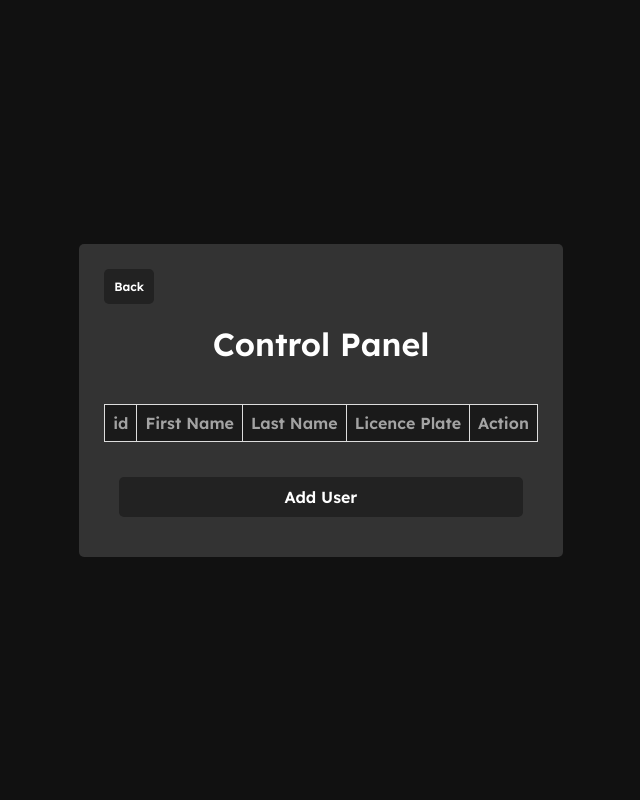
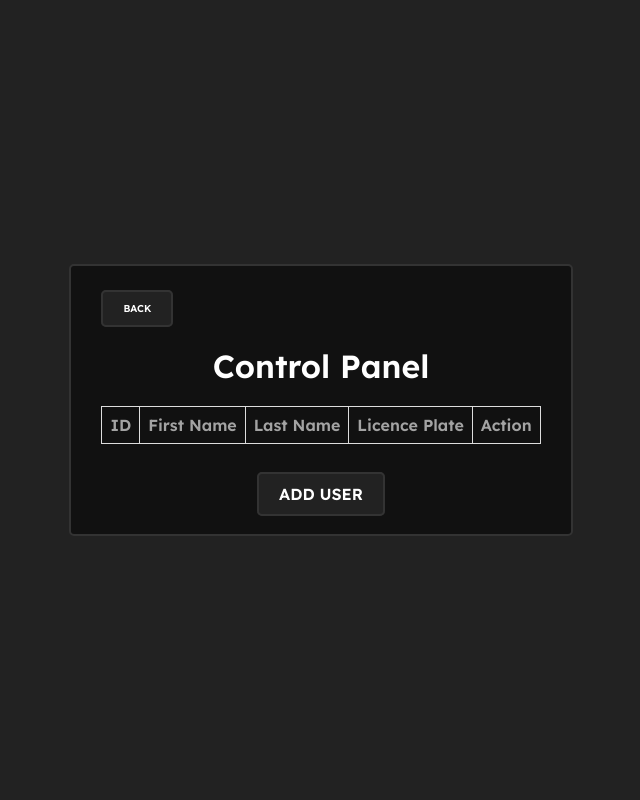
Before and after one commit to Mat1337/garage-system, a Flask app: page /admin in a window 1280 px wide. Shown: the whole page, without its empty margins (319-959 px from the left). Run offline with Flask 3, Linux system fonts and the light colour scheme; lists and menus that the app fills with data are empty.

Commit message:
cleaned up the design

```diff
--- a/system/server.py
+++ b/system/server.py
@@ -1,4 +1,4 @@
-from flask import Flask, request, render_template, jsonify
+from flask import Flask, request, render_template, jsonify, render_template_string
 import database
 import detect
 import uuid
@@ -81,13 +81,13 @@ def index():
         # check the licence plate
         result = check_licence_plate(request)
         if result is None:
-            return render_template("responses/failure.html")
+            return render_template("alert.html", header="ERROR", color="red", message='You dont have access to this garage')
 
-        # get the first name, last name and the licence plate text from the request
-        first_name, last_name, plate_text = result
+        # get the first and last name from the request
+        first_name, last_name, _ = result
 
         # render the success page
-        return render_template("responses/success.html", response=f"{first_name} {last_name} - {plate_text}")
+        return render_template("alert.html", header="SUCCESS", color="green", message=f"Welcome {first_name} {last_name}, door will open shortly")
 
     # if the request was not post, return the default index.html file
     return render_template("index.html")
--- a/system/static/css/global.css
+++ b/system/static/css/global.css
@@ -1,238 +1,179 @@
 * {
-    padding: 0;
-    margin: 0;
+   padding: 0px;
+   margin: 0px;
 }
 
 body {
-    background-color: #111;
+   font-family: 'Hind', sans-serif;
    font-family: 'Lexend', sans-serif;
+   display: flex;
+   width: 100vw;
+   height: 100vh;
+   justify-content: center;
+   align-items: center;
+   background: #222;
 }
 
-div.container {
-    width: 100%;
-    height: 100%;
-    display: flex;
-    justify-content: center;
-    align-items: center;
- }
-
- div.container {
-    width: 100%;
-    height: 100%;
-    display: flex;
-    justify-content: center;
-    align-items: center;
- }
-
- div.container form#main {
+.container {
    width: fit-content;
-    background: #333;
+   background: #111;
+   text-align: center;
    color: #fff;
-    padding: 25px;
-    text-align: center;
+   padding: 30px;
+   border: #333 2px solid;
    border-radius: 5px;
 }
 
- div.container form#main input#submit {
-    width: 80%;
-    padding: 10px;
-    margin: 10px;
-    background: #222;
-    color: #fff;
-    border-radius: 5px;
-    border-style: none;
-    text-transform: uppercase;
-    font-weight: bold;
-    letter-spacing: 1px;
-    transition: all .1s;
- }
-
- div.container form#main input#submit:hover {
-    background: #111;
-    transition: all .1s;
-    cursor: pointer;
- }
-
- div.container form#main input#image {
-    display: none;
- }
-
- div.container form#main label svg {
-    padding: 20px;
-    font-size: 45px;
-    transition: all .1s;
-    margin: 20px;
- }
-
- div.container form#main label svg:hover {
-    font-size: 50px;
-    transition: all .1s;
-    cursor: pointer;
- }
-
- div.container form#main p {
-    font-size: 13px;
-    margin: 10px;
-    font-weight: bold;
- }
-
- div.container form#main input#submit {
-   width: 80%;
-   padding: 10px;
-   margin: 10px;
-}
-
-div.container form#main input#image {
-   width: 80%;
-   padding: 5px;
-   margin: 50px;
-}
-
-div.container form#main p {
-   font-size: 13px;
-   margin: 10px;
-   font-weight: bold;
-}
-
-div.container form#main  h1#success {
-   color: green;
-}
-
-div.container form#main  h1#failure {
-   color: red;
-}
-
-div.container form#main  h3 {
-   font-size: 20px;
-   padding: 30px;
-}
-
-div.container a {
-   text-decoration: none;
-   background-color: #222;
-   padding: 10px;
-   margin: 15px;
-   color: #fff;
-   border-radius: 5px;
-   transition: all .1s;
-}
-
-div.container a:hover {
-   background: #111;
-   transition: all .1s;
-   cursor: pointer;
-}
-
-div.container a#cp {
-    display: inline-block;
-    font-size: 12px;
-    font-weight: bold;
-    margin: 0 0 20px;
-}
-
-div.container div.header {
-    width: 100%;
-    margin: 0 auto;
+.container-header {
+   display: block;
+   margin-bottom: 30px;
    text-align: left;
 }
 
-div.container table {
+.container-text {
+   display: block;
+}
+
+.container-fotter {
+   font-size: 13px;
+   padding: 10px;
+   color: #888;
+}
+
+.container-label {
+   display: block;
+   padding: 10px;
+   margin: 5px 0px;
+}
+
+.container-table {
+   margin-top: 20px;
    padding: 10px;
    border-collapse: collapse;
    color: #a3a3a3;
 }
 
-div.container table td, th {
+.container-table td, th  {
    border: 1px solid #dddddd;
    text-align: left;
    padding: 8px;
 }
 
-div.container table tr:nth-child(even) {
-    background-color: #222;
+.custom-file-upload {
+   display: block;
+   font-size: 50px;
+   padding: 20px;
+   margin: 10px;
+   transition: fill .2s all;
 }
 
-div.container table tr:nth-child(odd) {
-    background-color: #1a1a1a;
+.custom-file-upload:hover > svg {
+   fill: #bbb;
+   cursor: pointer;
+   transition: fill .2s all;
 }
 
-div.container table button#delete {
-    border: none;
-    background-color: red;
-    width: 100%;
-    padding: 5px;
+.button {
+   text-decoration: none;
+   background: #222;
+   color: #fff;
+   padding: 10px 20px;
+   margin-bottom: 10px;
+   border: 2px solid #333;
    border-radius: 5px;
-    transition: background-color .1s;
+   font-weight: bold;
+   text-transform: uppercase;
+   transition: background .1s all;
 }
 
-div.container table button#delete:hover {
-    background-color: #540000;
-    transition: background-color .1s;
+.button-sm {
+   font-size: 10px;
 }
 
-a#user_add {
-    display: block;
+.button:hover {
+   cursor: pointer;
+   background: #111;
+   transition: background .1s all;
 }
 
-div.modal {
+.green {
+   color: green;
+}
+
+.red {
+   color: red;
+}
+
+.modal {
    display: none;
    position: fixed;
    top: 0;
    left: 0;
-   width: 100%;
-   height: 100%;
+   width: 100vw;
+   height: 100vh;
    justify-content: center;
    align-items: center;
    background-color: rgba(0, 0, 0, 0.5);
 }
 
-div.modal div.modal-content {
-   background-color: #333;
+.modal-container {
+   display: flex;
+   text-align: left;
+   background-color: #111;
+   border: 2px solid #222;
    border-radius: 5px;
+   color: #fff;
+   padding: 15px;
 }
 
-div.modal div.modal-content div.modal-header {
-   border-radius: 5px 5px 0px 0px;
-   background-color: #222;
-   color: #fff;
-   display: flex;
-   justify-content: end;
+.modal-left {
+   display: inline-block;
+   width: 49%;
 }
 
-div.modal div.modal-content div.modal-header span.close {
-   padding: 6px 10px;
-   cursor: pointer;
+.modal-right {
+   display: inline-block;
+   width: 49%;
 }
 
-div.modal div.modal-content div.modal-body {
-   padding: 10px;
+.modal-input {
+   width: 100%;
 }
 
-form#user_add {
-   padding: 10px;
+.modal-button {
+   text-decoration: none;
+   background: #222;
+   color: #fff;
+   padding: 10px 20px;
+   border: 2px solid #333;
+   border-radius: 5px;
+   font-weight: bold;
+   text-transform: uppercase;
+   transition: background .1s all;
+   margin-top: 10px;
 }
 
-form#user_add label {
-   display: block;
-   color: #fff;
+.modal-button:hover {
+   cursor: pointer;
+   background: #111;
+   transition: background .1s all;
 }
 
-form#user_add input {
-   margin: 10px 0px;
+.form-button {
+   width: 100%;
+   padding: 5px 0px;
+   text-decoration: none;
+   background: red;
+   color: #fff;
+   border: 2px solid rgb(123, 0, 0);
+   border-radius: 5px;
+   font-weight: bold;
+   text-transform: uppercase;
+   transition: background .1s all;
 }
 
-form#user_add input#submit {
-   width: 100%;
-   background-color: #222;
-   border: none;
-   color: #fff;
-   font-weight: bold;
-   padding: 10px;
-   border-radius: 5px;
-   transition: background-color .1s;
+.form-button:hover {
+   cursor: pointer;
+   background: rgb(92, 0, 0);
+   transition: background .1s all;
 }
-
-form#user_add input#submit:hover {
-   background-color: #111;
-   transition: background-color .1s;
-}
--- a/system/static/js/modal.js
+++ b/system/static/js/modal.js
@@ -2,13 +2,8 @@
 var modal = document.getElementById("user_add_modal");
 
 // when the user add button is clicked open the modal
-document.getElementById("user_add").onclick = () => {
+document.getElementById("user_add_btn").onclick = () => {
     modal.style.display = 'flex';
-}
-
-// when the close button is clicked close the modal
-document.getElementById("user_close_modal").onclick = () => {
-  modal.style.display = 'none';
 }
 
 // when the user clicks anywhere outside the modal, close it
--- a/system/templates/admin.html
+++ b/system/templates/admin.html
@@ -1,23 +1,24 @@
+<!DOCTYPE html>
 <html lang="en">
    <head>
-      <title>Garage | Control Panel</title>
+      <meta charset="UTF-8">
+      <meta name="viewport" content="width=device-width, initial-scale=1.0">
+      <title>Control Panel</title>
       <link rel="preconnect" href="https://fonts.googleapis.com">
       <link rel="preconnect" href="https://fonts.gstatic.com" crossorigin>
-      <link rel="stylesheet" href="https://fonts.googleapis.com/css2?family=Lexend:wght@600&display=swap">
+      <link rel="stylesheet" href="https://fonts.googleapis.com/css2?family=Hind:wght@600&family=Lexend:wght@600&display=swap">
       <link rel="stylesheet" href="{{ url_for('static', filename='css/global.css') }}">
    </head>
    <body>
       <div class="container">
-         <form id="main" method="post" disabled>
-            <div class="header">
-               <a href="/" id="cp">Back</a>
+         <div class="container-header">
+            <a href="/" class="button button-sm">Back</a>
          </div>
          <h1>Control Panel</h1>
-             <br><br>
-             <table>
+         <table class="container-table">
             <thead>
                <tr>
-                     <th>id</th>
+                  <th>ID</th>
                   <th>First Name</th>
                   <th>Last Name</th>
                   <th>Licence Plate</th>
@@ -34,39 +35,42 @@
                         <form action="/admin" method="post">
                            <input type="text" name="action" value="delete" hidden>
                            <input type="text" name="id" value="{{result[0]}}" hidden>
-                              <input type="text" name="first_name" value="{{result[1]}}" hidden>
-                              <input type="text" name="last_name" value="{{result[2]}}" hidden>
-                              <input type="text" name="licence_plate" value="{{result[3]}}" hidden>
-                              <button id="delete" type="submit"><svg xmlns="http://www.w3.org/2000/svg" height="1em" viewBox="0 0 448 512"><!--! Font Awesome Free 6.4.2 by @fontawesome - https://fontawesome.com License - https://fontawesome.com/license (Commercial License) Copyright 2023 Fonticons, Inc. --><style>svg{fill:#ffffff}</style><path d="M135.2 17.7L128 32H32C14.3 32 0 46.3 0 64S14.3 96 32 96H416c17.7 0 32-14.3 32-32s-14.3-32-32-32H320l-7.2-14.3C307.4 6.8 296.3 0 284.2 0H163.8c-12.1 0-23.2 6.8-28.6 17.7zM416 128H32L53.2 467c1.6 25.3 22.6 45 47.9 45H346.9c25.3 0 46.3-19.7 47.9-45L416 128z"/></svg></button>
+                           <button class="form-button" type="submit">
+                              <svg xmlns="http://www.w3.org/2000/svg" height="1em" viewBox="0 0 448 512">
+                                 <!--! Font Awesome Free 6.4.2 by @fontawesome - https://fontawesome.com License - https://fontawesome.com/license (Commercial License) Copyright 2023 Fonticons, Inc. -->
+                                 <style>svg{fill:#ffffff}</style>
+                                 <path d="M135.2 17.7L128 32H32C14.3 32 0 46.3 0 64S14.3 96 32 96H416c17.7 0 32-14.3 32-32s-14.3-32-32-32H320l-7.2-14.3C307.4 6.8 296.3 0 284.2 0H163.8c-12.1 0-23.2 6.8-28.6 17.7zM416 128H32L53.2 467c1.6 25.3 22.6 45 47.9 45H346.9c25.3 0 46.3-19.7 47.9-45L416 128z"/>
+                              </svg>
+                           </button>
                         </form>
                      </td>
                   </tr>
                {% endfor %}
             </tbody>
          </table>
-             <br>
-             <a id="user_add">Add User</a>
-         </form>
+         <br><br>
+         <a class="button" id="user_add_btn">Add User</a>
       </div>
       <div class="modal" id="user_add_modal">
-         <div class="modal-content">
-            <div class="modal-header">
-               <span class="close" id="user_close_modal">&times;</span>
+         <div class="modal-container">
+            <form action="/admin" method="post" id="user_add">
+               <h3>&middot; ADD USER</h3>
+               <br>
+               <input type="text" name="action" value="create" hidden>
+               <div class="modal-left">
+                  <label for="first_name">First Name:</label><br><br>
+                  <label for="last_name">Last Name:</label><br><br>
+                  <label for="licence_plate">Licence Plate:</label><br><br>
                </div>
-            <div class="modal-body">
-               <form action="/admin" method="post" id="user_add">
-                  <input type="text" name="action" value="create" hidden>
-                  <label for="first_name">First Name:</label>
-                  <input type="text" name="first_name" id="first_name"><br>
-                  <label for="last_name">Last Name:</label>
-                  <input type="text" name="last_name" id="last_name"><br>
-                  <label for="licence_plate">Licence Plate:</label>
-                  <input type="text" name="licence_plate" id="licence_plate"><br>
-                  <input type="submit" name="submit" id="submit" value="Submit">
+               <div class="modal-right">
+                  <input class="modal-input" type="text" name="first_name"><br><br>
+                  <input class="modal-input" type="text" name="last_name"><br><br>
+                  <input class="modal-input" type="text" name="licence_plate"><br><br>
+               </div>
+               <input class="modal-button" type="submit" name="submit" value="Submit">
             </form>
          </div>
       </div>
-        </div>
-      <script type="application/javascript" src="{{ url_for('static', filename='js/modal.js') }}"></script>
+      <script src="{{ url_for('static', filename='js/modal.js') }}"></script>
    </body>
 </html>
```
Also changed, not shown: system/templates/alert.html (renamed from system/templates/responses/failure.html, +3 -4 lines), system/templates/index.html (+12 -12 lines), system/templates/responses/success.html (deleted, +0 -20 lines), showcase/control_panel.png, showcase/error.png (added), showcase/failure.png (deleted), showcase/home.png, showcase/success.png (added), showcase/user_add.png, showcase/verified.png (deleted). Lines whose indentation alone changed are shown as unchanged.
